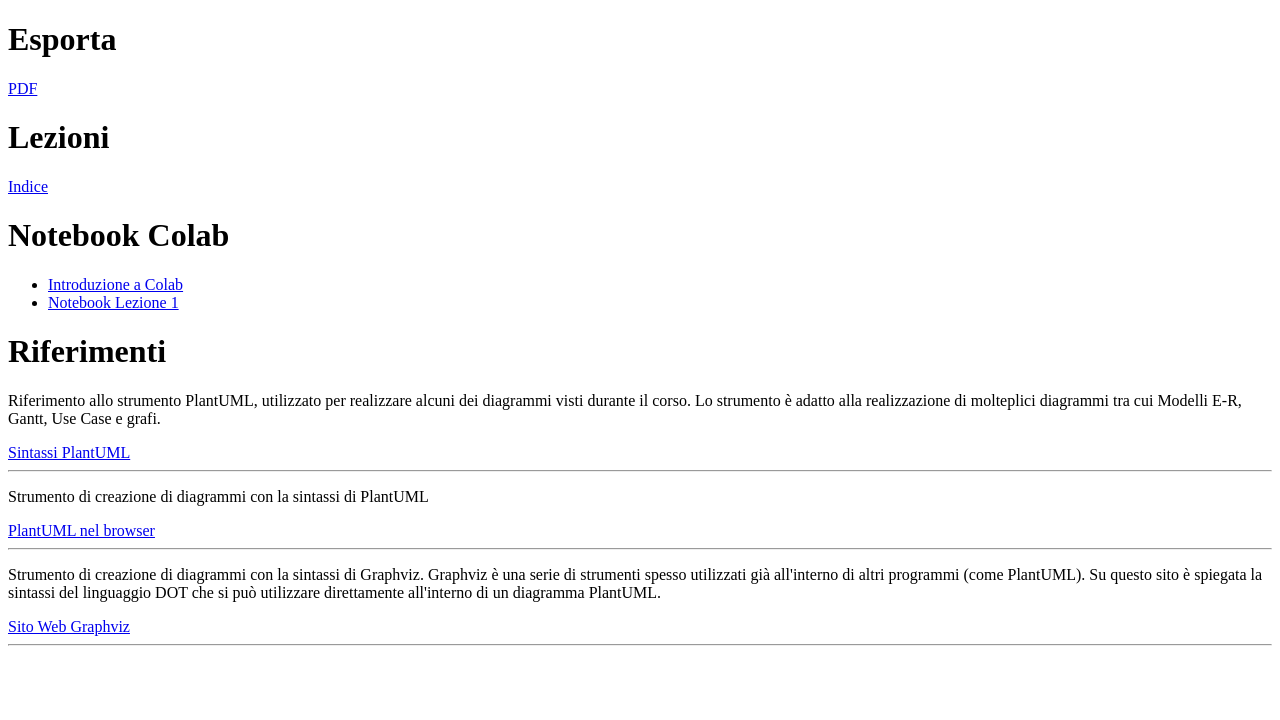
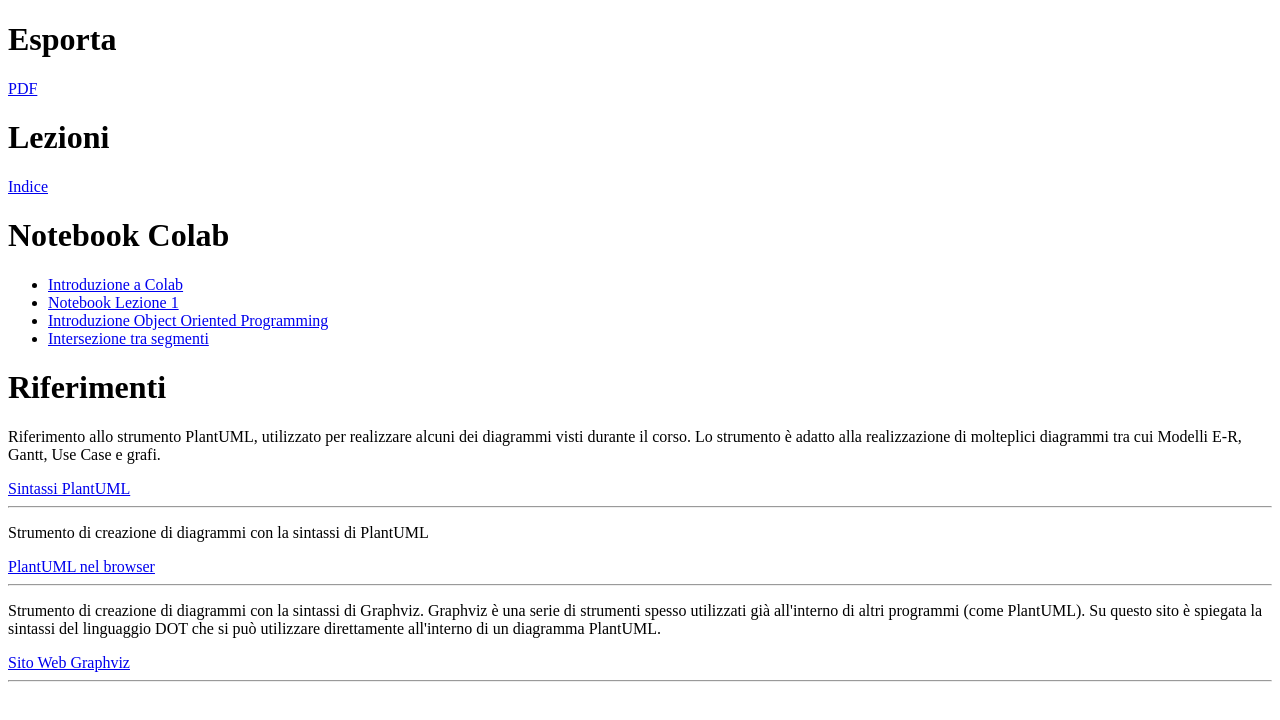
Before and after one commit to szacchino/futuro, a plain HTML site: page links.html in a window 1280 px wide. Drawn offline with Linux system fonts and the light colour scheme.

Commit message:
aggiornate risorse

```diff
--- a/links.html
+++ b/links.html
@@ -21,7 +21,8 @@
     <ul>
         <li><a href="https://colab.research.google.com/drive/1Yaa_JJlUupDd_MwIKjYc9RSNbl4XZOAq?usp=sharing" target="_blank">Introduzione a Colab</a></li>
         <li><a href="https://colab.research.google.com/drive/1mq1-Qb-WKtdJrPWUowC4USe5SwkKzWl7?usp=sharing" target="_blank">Notebook Lezione 1</a></li>
-        <!-- <li><a href="https://colab.research.google.com/drive/1axgEs3IAFEG_TezzPQR0vtnsrAqG1NZY?usp=sharing" target="_blank">Introduzione Object Oriented Programming</a></li> -->
+        <li><a href="https://colab.research.google.com/drive/1axgEs3IAFEG_TezzPQR0vtnsrAqG1NZY?usp=sharing" target="_blank">Introduzione Object Oriented Programming</a></li>
+        <li><a href="https://colab.research.google.com/drive/1wiFwTaDHRGEWWducJ1rqGF9pH3i4Yeza?usp=sharing" target="_blank">Intersezione tra segmenti</a></li>
     </ul>
     <h1>Riferimenti</h1>
     <p>Riferimento allo strumento PlantUML, utilizzato per realizzare alcuni dei diagrammi visti durante il corso. Lo strumento è adatto alla realizzazione di molteplici diagrammi tra cui Modelli E-R, Gantt, Use Case e grafi.</p>
```
